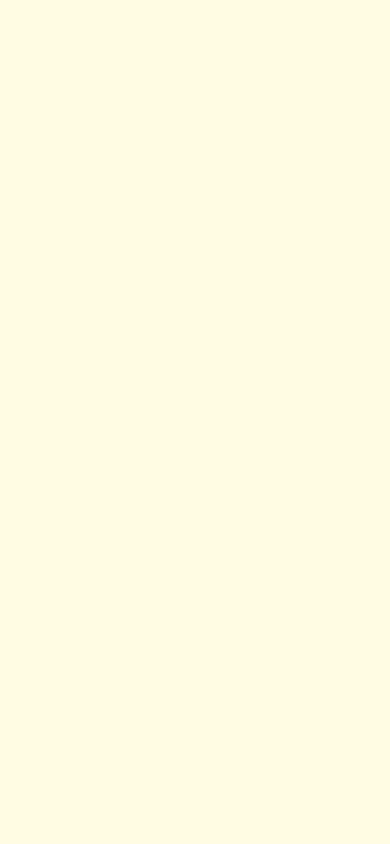
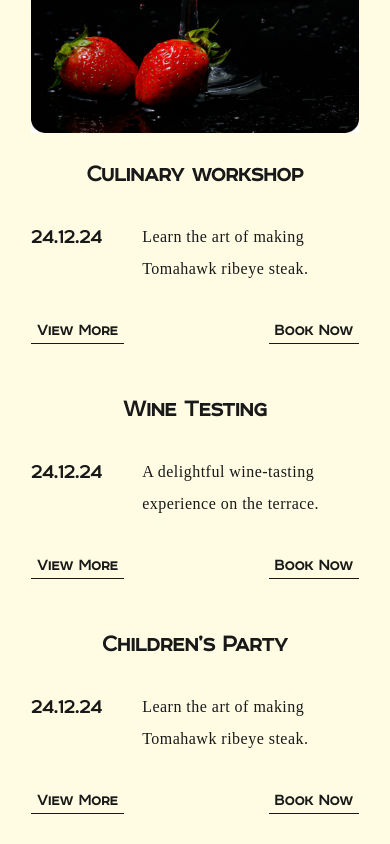
Before and after one commit to Pozniak17/alaska-petes-restaurant, a Next.js app: page / in a window 390 px wide. Shown: the part 3060-3904 px from the top of the page. Before the commit the page ends 2964 px from the top, so only its background shows below. Built offline with nearby package versions, Linux system fonts and the light colour scheme.

Commit message:
started Activities section: mobile

```diff
--- /dev/null
+++ b/src/app/components/Activities/Activities.module.css
@@ -0,0 +1,91 @@
+.activities {
+  padding-top: 32px;
+  padding-bottom: 32px;
+}
+
+.title {
+  margin-bottom: 24px;
+  color: var(--Header-Color, #464d33);
+  text-align: center;
+
+  /* Mobile/Heading/H1 */
+  font-family: Room;
+  font-size: 36px;
+  font-style: normal;
+  font-weight: 700;
+  line-height: 48px; /* 133.333% */
+  letter-spacing: 1.08px;
+}
+
+.image {
+  height: 517px;
+}
+
+.activities_wrapper {
+  padding-top: 24px;
+  padding-bottom: 24px;
+}
+
+.activities_title {
+  color: var(--Body-Text, #191919);
+  text-align: center;
+
+  /* Tablet/Heading/H2 */
+  font-family: Room;
+  font-size: 24px;
+  font-style: normal;
+  font-weight: 700;
+  line-height: 32px; /* 133.333% */
+  letter-spacing: 0.24px;
+}
+
+.activities_block {
+  margin-top: 32px;
+  margin-bottom: 32px;
+  display: flex;
+  gap: 40px;
+}
+
+.activities_date {
+  color: var(--Body-Text, #191919);
+
+  /* Tablet/Heading/H3 */
+  font-family: Room;
+  font-size: 20px;
+  font-style: normal;
+  font-weight: 700;
+  line-height: 32px; /* 160% */
+  letter-spacing: 0.6px;
+}
+
+.activities_text {
+  color: var(--Body-Text, #191919);
+
+  /* Desktop/Body/Small */
+  font-family: PermianSerifTypeface;
+  font-size: 16px;
+  font-style: normal;
+  font-weight: 400;
+  line-height: 32px; /* 200% */
+  letter-spacing: 0.48px;
+}
+
+.button_list {
+  list-style: none;
+  display: flex;
+  justify-content: space-between;
+}
+
+.activities_button {
+  color: var(--Body-Text, #191919);
+  background-color: inherit;
+  border: none;
+  border-bottom: 1px solid var(--Body-Text, #191919);
+  /* Tablet/Body/Small Room */
+  font-family: Room;
+  font-size: 16px;
+  font-style: normal;
+  font-weight: 700;
+  line-height: 24px; /* 150% */
+  letter-spacing: 0.48px;
+}
--- /dev/null
+++ b/src/app/components/Activities/Activities.tsx
@@ -0,0 +1,71 @@
+import Image from 'next/image';
+import styles from './Activities.module.css';
+import img from '../../../../public/image/Activities/strawberry.jpg';
+
+export default function Activities() {
+  return (
+    <section className={styles.activities}>
+      <h2 className={styles.title}>What’s Happening?</h2>
+      <Image src={img} alt="strawberry in cup" className={styles.image} />
+      <div className={styles.activities_wrapper}>
+        <h3 className={styles.activities_title}>Culinary workshop</h3>
+
+        <div className={styles.activities_block}>
+          <span className={styles.activities_date}>24.12.24</span>
+          <p className={styles.activities_text}>
+            Learn the art of making Tomahawk ribeye steak.
+          </p>
+        </div>
+
+        <ul className={styles.button_list}>
+          <li>
+            <button className={styles.activities_button}>View More</button>
+          </li>
+          <li>
+            <button className={styles.activities_button}>Book Now</button>
+          </li>
+        </ul>
+      </div>
+
+      <div className={styles.activities_wrapper}>
+        <h3 className={styles.activities_title}>Wine Testing</h3>
+
+        <div className={styles.activities_block}>
+          <span className={styles.activities_date}>24.12.24</span>
+          <p className={styles.activities_text}>
+            A delightful wine-tasting experience on the terrace.
+          </p>
+        </div>
+
+        <ul className={styles.button_list}>
+          <li>
+            <button className={styles.activities_button}>View More</button>
+          </li>
+          <li>
+            <button className={styles.activities_button}>Book Now</button>
+          </li>
+        </ul>
+      </div>
+
+      <div className={styles.activities_wrapper}>
+        <h3 className={styles.activities_title}>Children’s Party</h3>
+
+        <div className={styles.activities_block}>
+          <span className={styles.activities_date}>24.12.24</span>
+          <p className={styles.activities_text}>
+            Learn the art of making Tomahawk ribeye steak.
+          </p>
+        </div>
+
+        <ul className={styles.button_list}>
+          <li>
+            <button className={styles.activities_button}>View More</button>
+          </li>
+          <li>
+            <button className={styles.activities_button}>Book Now</button>
+          </li>
+        </ul>
+      </div>
+    </section>
+  );
+}
--- a/src/app/page.tsx
+++ b/src/app/page.tsx
@@ -1,6 +1,7 @@
 import Hero from './components/Hero/Hero';
 import Events from './components/Events/Events';
 import About from './components/About/About';
+import Activities from './components/Activities/Activities';
 
 export default function Home() {
   return (
@@ -8,6 +9,7 @@ export default function Home() {
       <Hero />
       <Events />
       <About />
+      <Activities />
     </>
   );
 }
```
Also changed, not shown: public/image/Activities/strawberry.jpg (added).
